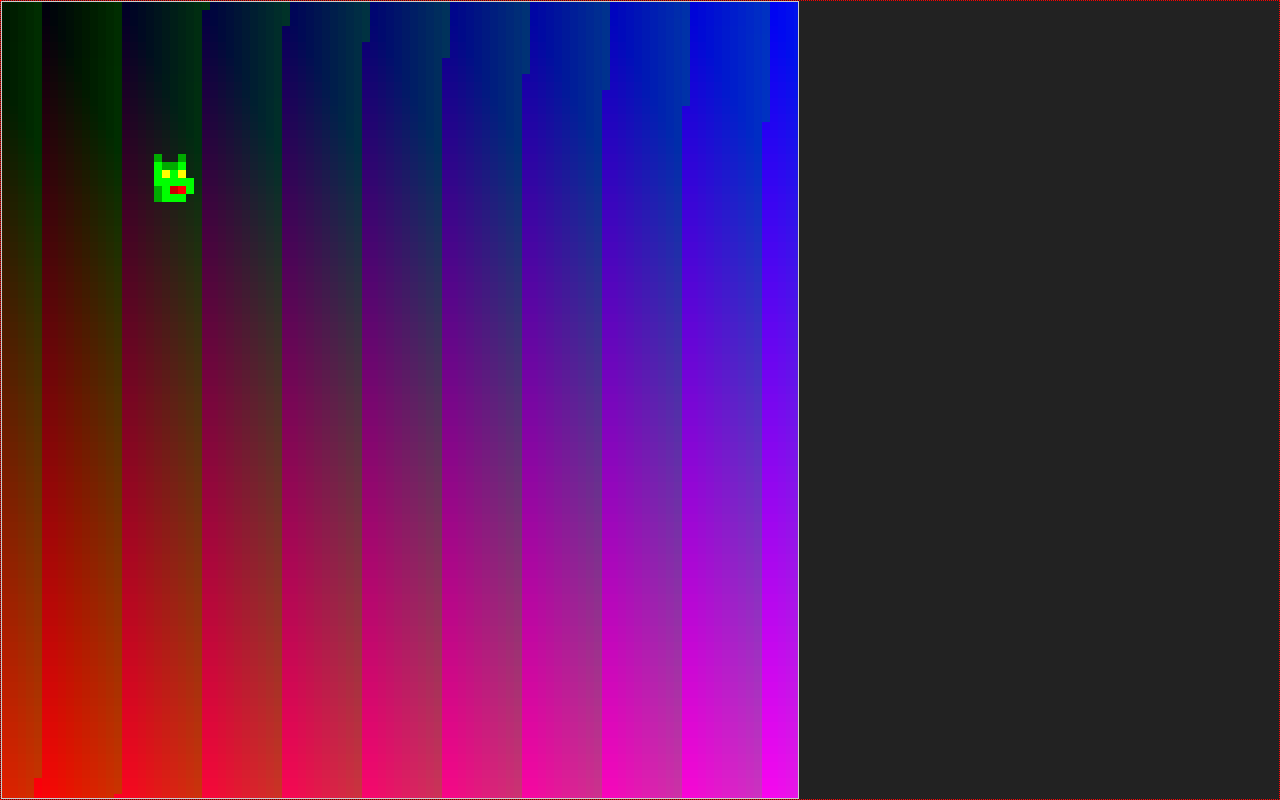
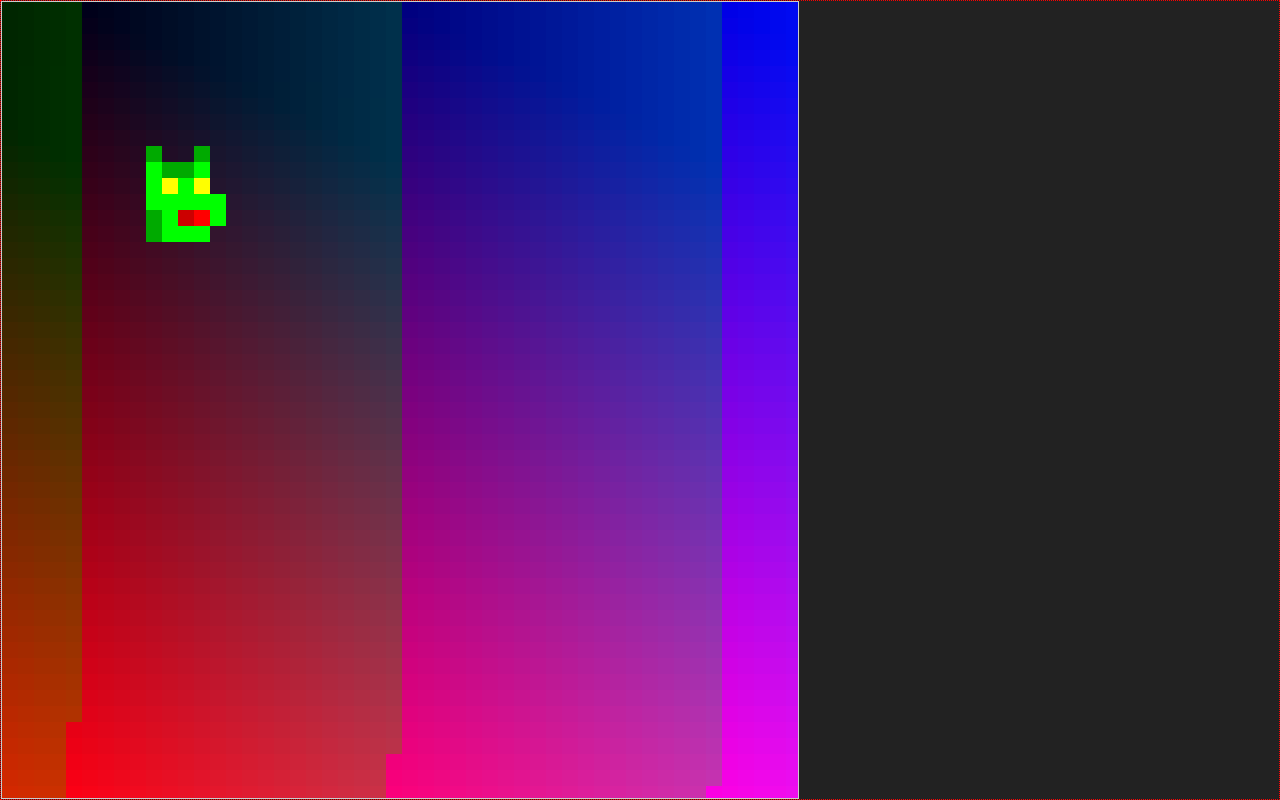
Before and after one commit to shadish/scaling-pixel-canvas, a React (Create React App) app: page / in a window 1280 px wide. Built offline with nearby package versions, Linux system fonts and the light colour scheme.

Commit message:
replace setTimeout with requestAnimationFrame

```diff
--- a/src/canvasConfig.js
+++ b/src/canvasConfig.js
@@ -1,4 +1,4 @@
 export default {
   canvasSize: 512,
-  pixelSize: 8
+  pixelSize: 16
 };
--- a/src/index.js
+++ b/src/index.js
@@ -12,6 +12,13 @@ registerServiceWorker();
 setup();
 tick();
 
-window.setInterval(function() {
+// window.setInterval(function() {
+//   tick();
+// }, 1000 / 10);
+
+function animStep(timestamp) {
   tick();
-}, 1000 / 10);
+  requestAnimationFrame(animStep);
+}
+
+requestAnimationFrame(animStep);
--- a/src/runCanvas.js
+++ b/src/runCanvas.js
@@ -32,12 +32,11 @@ function getPixels(pixelSize) {
   for (let x = 0; x <= c.width; x += pixelSize) {
     let yArray = [];
     for (let y = 0; y <= c.width; y += pixelSize) {
+      green = green >= 50 ? 0 : green + 0.05;
+      let gColor = Math.round(green);
 
-      green = green >= 50 ? 0 : green + 0.05
-      let gColor = Math.round(green)
-
-      let xColor = lerp(0, 255, x / c.width)-gColor;
-      let yColor = lerp(0, 255, y / c.width)-gColor;
+      let xColor = lerp(0, 255, x / c.width) - gColor;
+      let yColor = lerp(0, 255, y / c.width) - gColor;
 
       yArray.push(`rgba(${yColor},${gColor},${xColor},1)`);
     }
```
